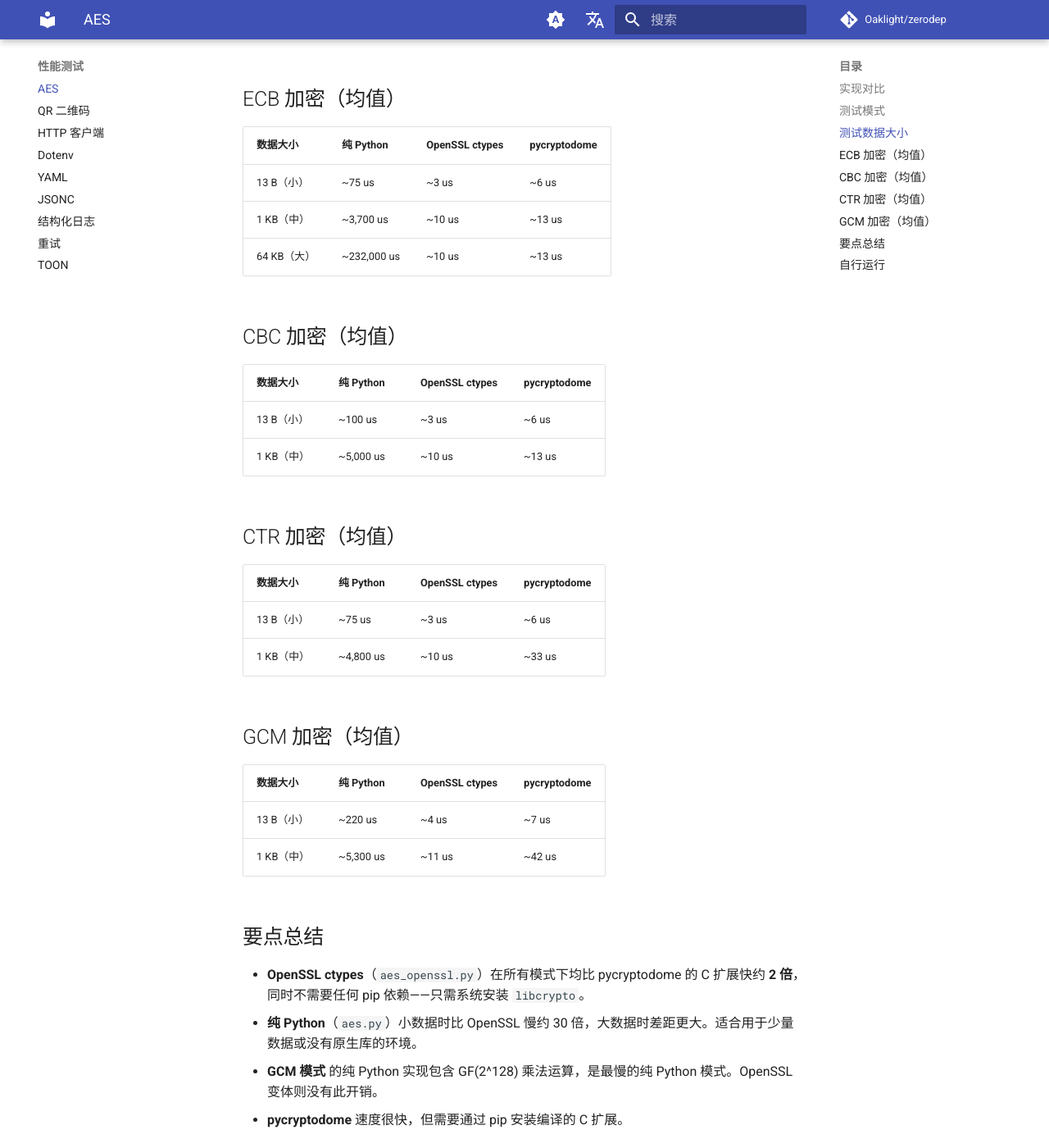
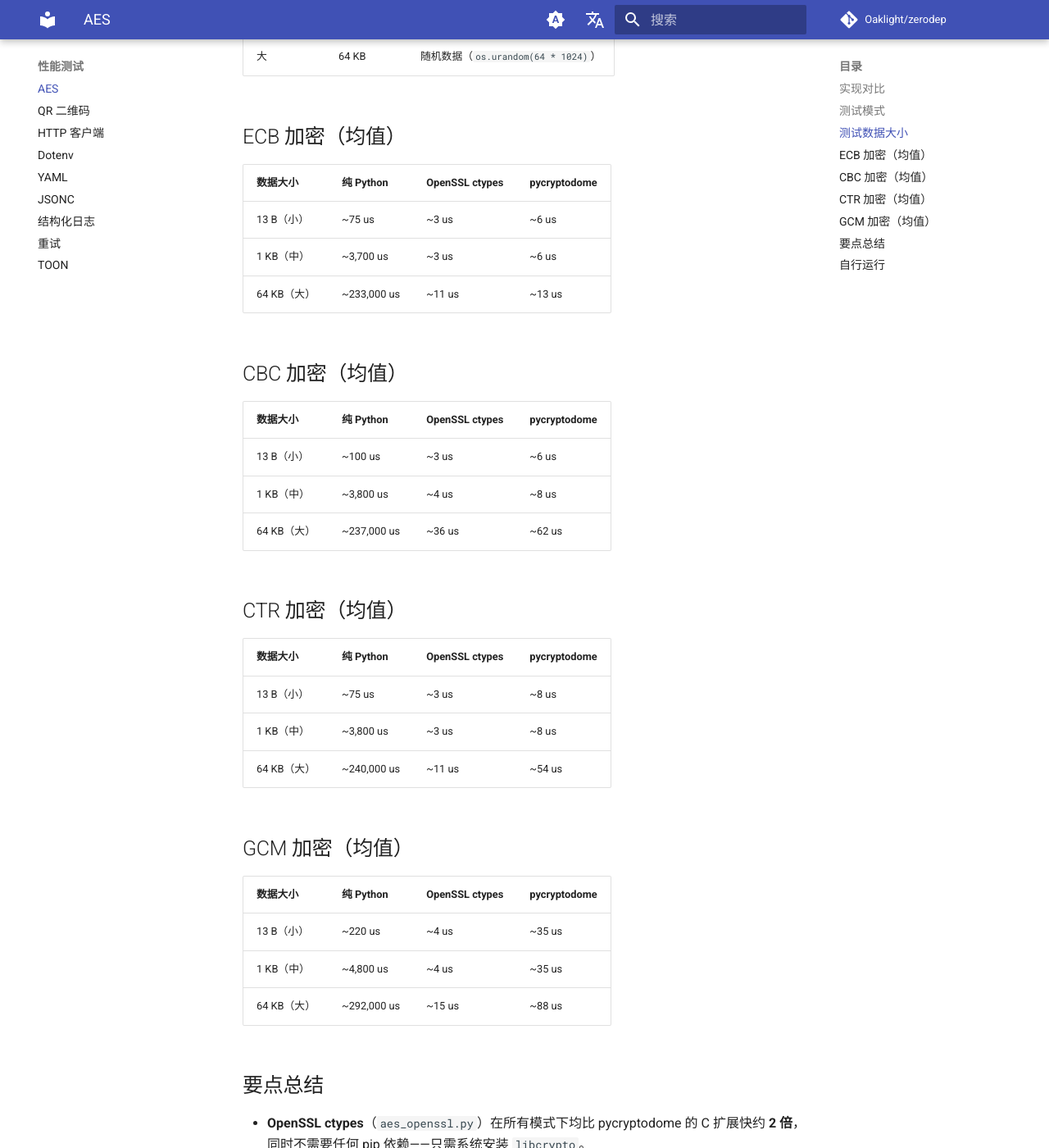
Before and after one commit to Oaklight/zerodep, an MkDocs documentation site: the page built from docs/benchmarks/aes.md, in a window 1280 px wide and 1400 px high, scrolled down 1216 px. Shown: the whole window at 82% size. Built offline with MkDocs 1.6.1 and Material for MkDocs 9.7.7, drawn with Linux system fonts in a browser that asks for light colours; comment, search, counter and statistics services are not loaded.

Commit message:
Update AES benchmark: add 64KB data and refresh numbers

```diff
--- a/docs/benchmarks/aes.md
+++ b/docs/benchmarks/aes.md
@@ -30,35 +30,39 @@ zerodep AES 实现与 [`pycryptodome`](https://pypi.org/project/pycryptodome/)
 |------|------|------|
 | 小 | 13 字节 | 短消息（`"Hello, World!"`） |
 | 中 | 1 KB | 随机数据（`os.urandom(1024)`） |
+| 大 | 64 KB | 随机数据（`os.urandom(64 * 1024)`） |
 
 ## ECB 加密（均值）
 
 | 数据大小 | 纯 Python | OpenSSL ctypes | pycryptodome |
 |----------|-----------|----------------|--------------|
 | 13 B（小） | ~75 us | ~3 us | ~6 us |
-| 1 KB（中） | ~3,700 us | ~10 us | ~13 us |
-| 64 KB（大） | ~232,000 us | ~10 us | ~13 us |
+| 1 KB（中） | ~3,700 us | ~3 us | ~6 us |
+| 64 KB（大） | ~233,000 us | ~11 us | ~13 us |
 
 ## CBC 加密（均值）
 
 | 数据大小 | 纯 Python | OpenSSL ctypes | pycryptodome |
 |----------|-----------|----------------|--------------|
 | 13 B（小） | ~100 us | ~3 us | ~6 us |
-| 1 KB（中） | ~5,000 us | ~10 us | ~13 us |
+| 1 KB（中） | ~3,800 us | ~4 us | ~8 us |
+| 64 KB（大） | ~237,000 us | ~36 us | ~62 us |
 
 ## CTR 加密（均值）
 
 | 数据大小 | 纯 Python | OpenSSL ctypes | pycryptodome |
 |----------|-----------|----------------|--------------|
-| 13 B（小） | ~75 us | ~3 us | ~6 us |
-| 1 KB（中） | ~4,800 us | ~10 us | ~33 us |
+| 13 B（小） | ~75 us | ~3 us | ~8 us |
+| 1 KB（中） | ~3,800 us | ~3 us | ~8 us |
+| 64 KB（大） | ~240,000 us | ~11 us | ~54 us |
 
 ## GCM 加密（均值）
 
 | 数据大小 | 纯 Python | OpenSSL ctypes | pycryptodome |
 |----------|-----------|----------------|--------------|
-| 13 B（小） | ~220 us | ~4 us | ~7 us |
-| 1 KB（中） | ~5,300 us | ~11 us | ~42 us |
+| 13 B（小） | ~220 us | ~4 us | ~35 us |
+| 1 KB（中） | ~4,800 us | ~4 us | ~35 us |
+| 64 KB（大） | ~292,000 us | ~15 us | ~88 us |
 
 ## 要点总结
 
```
